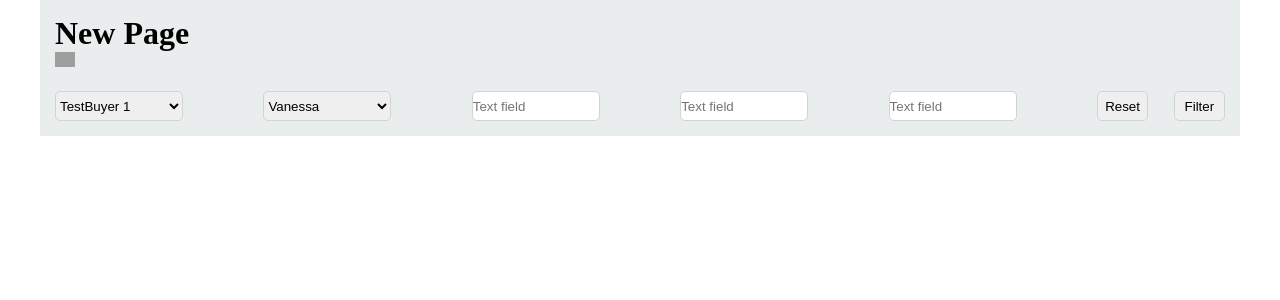
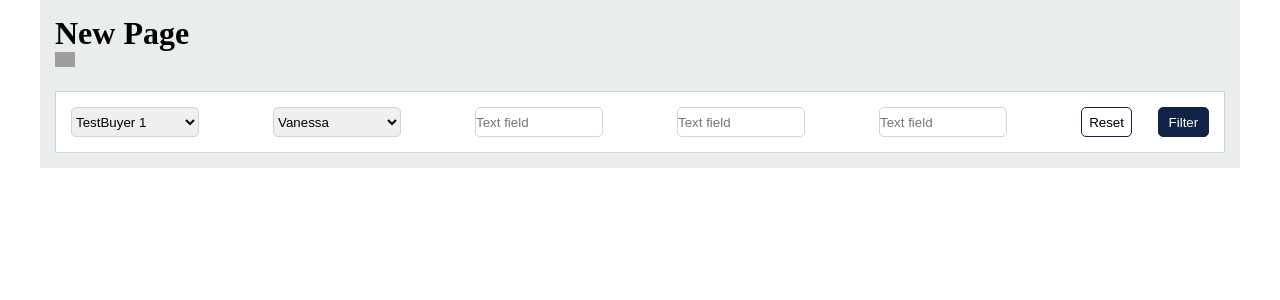
Before and after one commit to dmitryrec/react-form-test, a React (Create React App) app: page / in a window 1280 px wide. Shown: the top 300 px of the page. Built offline with nearby package versions, Linux system fonts and the light colour scheme; grey boxes are pictures that could not be loaded.

Commit message:
refactoring

```diff
--- a/src/App.css
+++ b/src/App.css
@@ -15,6 +15,9 @@
   display: flex;
   justify-content: space-between;
   align-items: center;
+  border: 1px solid #d3d3d3;
+  background: #ffffff;
+  padding: 15px;
 }
 
 .btn-block {
@@ -26,7 +29,7 @@
 
 button {
   border-radius: 5px;
-  border: 1px solid lightgrey;
+  border: 1px solid #112447;
   width: 4vw;
   min-width: 50px;
 
@@ -34,7 +37,7 @@ button {
 
 .text-input, .select-input{
   border-radius: 5px;
-  border: 1px solid lightgrey;
+  border: 1px solid #d3d3d3;
   height: 30px;
   width: 10vw;
   min-width: 50px;
@@ -47,3 +50,13 @@ header {
 .home-img {
   width: 20px;
 }
+
+.reset-btn {
+  color: #000000;
+  background: #ffffff;
+}
+
+.filter-btn {
+  color: #ffffff;
+  background: #112447;
+}
--- a/src/App.js
+++ b/src/App.js
@@ -1,59 +1,65 @@
-import React, { Component } from 'react';
-import './App.css';
+import React, { Component } from "react";
+import "./App.css";
 
-import { data } from './data';
-import TextInput from './components/text-input';
-import SelectInputBuyers from './components/select-input-buyers';
-import SelectInputUsers from './components/select-input-users'
-import Header from './components/header';
+import { data } from "./data";
+import TextInput from "./components/text-input";
+import SelectInputBuyers from "./components/select-input-buyers";
+import SelectInputUsers from "./components/select-input-users";
+import Header from "./components/header";
 
 export default class App extends Component {
-
   state = {
-      text1: '',
-      text2: '',
-      text3: '',
+    textFieldList: [
+      { id: "text1", value: "" },
+      { id: "text2", value: "" },
+      { id: "text3", value: "" }
+    ]
   };
 
-  handleInputChange = ({ target: {value} }) => {
-    this.setState({
-      text1: value,
-      text2: value,
-      text3: value,
-    })
+  handleInputChange = (value, field) => {
+    const { textFieldList } = this.state;
+    const idx = textFieldList.findIndex(el => el.id === field);
+    const updatedTextList = [
+      ...textFieldList.slice(0, idx),
+      { id: field, value },
+      ...textFieldList.slice(idx + 1)
+    ];
+    this.setState(() => ({ textFieldList: updatedTextList }));
   };
 
-  handleReset = (e) => {
-    e.preventDefault();
-    const { text1, text2, text3 } = this.state;
+  handleReset = () => {
+    this.setState(() => ({
+      textFieldList: [
+        { id: "text1", value: "" },
+        { id: "text2", value: "" },
+        { id: "text3", value: "" }
+      ]
+    }));
+  };
 
-    this.setState({
-      text1: '',
-      text2: '',
-      text3: '',
-    })
-  }
-
-  render () {
-    const { text1, text2, text3 } = this.state;
+  render() {
+    const { textFieldList } = this.state;
 
     return (
-      <div className='container'>
-        <Header/>
-        <form className='form-container'>
-          <SelectInputBuyers {...data}/>
-          <SelectInputUsers {...data}/>
-          <TextInput onChange={this.handleInputChange} value={text1}/>
-          <TextInput onChange={this.handleInputChange} value={text2}/>
-          <TextInput onChange={this.handleInputChange} value={text3}/>
-          <div className='btn-block'>
-            <button onClick={this.handleReset}>Reset</button>
-            <button>Filter</button>
+      <div className="container">
+        <Header />
+        <form className="form-container">
+          <SelectInputBuyers {...data} />
+          <SelectInputUsers {...data} />
+          {textFieldList.map(field => (
+            <TextInput
+              key={field.id}
+              id={field.id}
+              onChange={this.handleInputChange}
+              value={field.value}
+            />
+          ))}
+          <div className="btn-block">
+            <button className="reset-btn" onClick={()=> this.handleReset() }>Reset</button>
+            <button className="filter-btn">Filter</button>
           </div>
         </form>
       </div>
-
     );
   }
-
 }
--- a/src/components/text-input.js
+++ b/src/components/text-input.js
@@ -1,11 +1,12 @@
 import React from 'react';
 
-export default function TextInput({text}) {
+export default function TextInput(props) {
     return (
         <input
             className="text-input"
             type="text"
-            value={text}
+            value={props.text}
+            onChange={(value)=>props.onChange(value, props.id)}
             placeholder="Text field"
         />
     )
```
